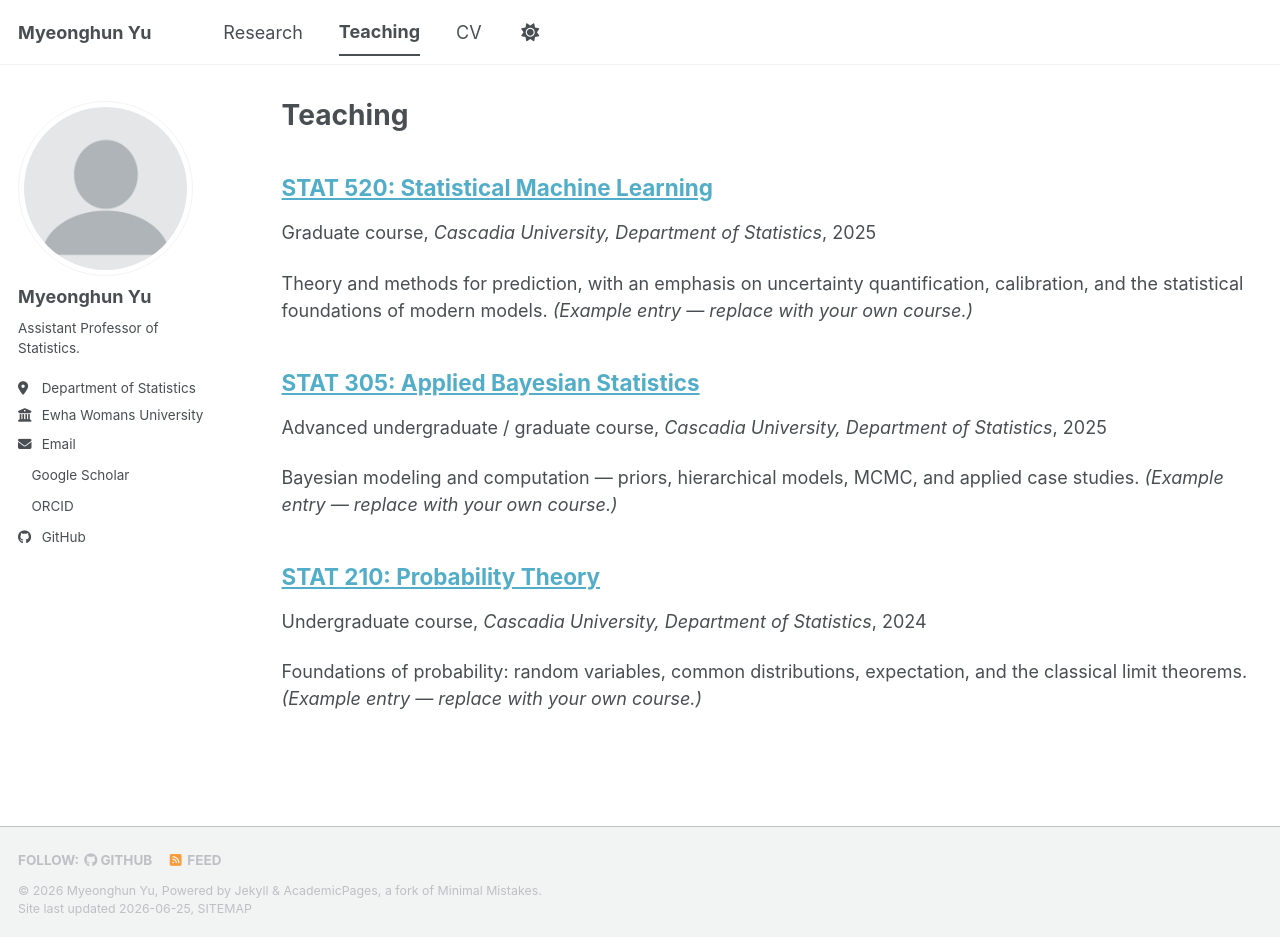
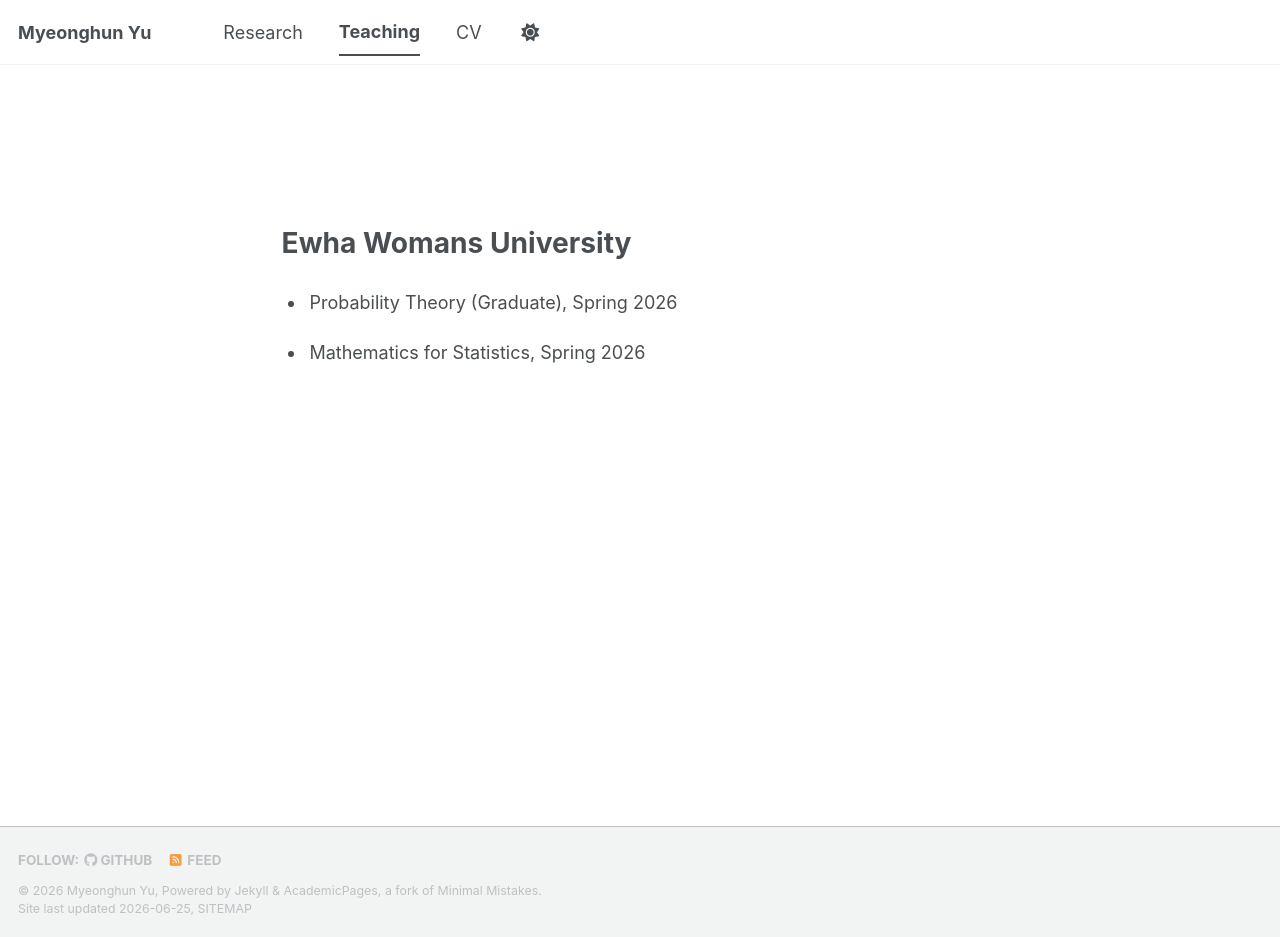
Before and after one commit to myeonghunyu/myeonghunyu.github.io, a Jekyll site: the page built from _pages/teaching.html, in a window 1280 px wide and 937 px high. Built offline with Jekyll 4.4.1, drawn with Linux system fonts in a browser that asks for light colours; a style sheet for code colours, icons or effects is not loaded.

Commit message:
Update homepage research and teaching pages

```diff
--- a/_data/research.yml
+++ b/_data/research.yml
@@ -1,9 +1,3 @@
-# Research page content.
-#
-# Use Markdown in author/text fields when helpful, for example:
-#   authors: "**Myeonghun Yu*** and Coauthor"
-# The star can mark the corresponding author.
-
 corresponding_note: "* indicates the corresponding author."
 
 publications:
--- /dev/null
+++ b/_data/teaching.yml
@@ -0,0 +1,8 @@
+groups:
+  - institution: "Ewha Womans University"
+    courses:
+      - title: "Probability Theory"
+        level: "Graduate"
+        terms: "Spring 2026"
+      - title: "Mathematics for Statistics"
+        terms: "Spring 2026"
--- a/_pages/teaching.html
+++ b/_pages/teaching.html
@@ -2,11 +2,24 @@
 layout: archive
 title: "Teaching"
 permalink: /teaching/
-author_profile: true
+author_profile: false
+hide_title: true
 ---
 
-{% include base_path %}
+{% assign teaching = site.data.teaching %}
 
-{% for post in site.teaching reversed %}
-  {% include archive-single.html %}
-{% endfor %}
+<div class="teaching-page">
+  {% for group in teaching.groups %}
+    <section class="teaching-section">
+      <h2>{{ group.institution }}</h2>
+
+      <ul class="teaching-list">
+        {% for course in group.courses %}
+          <li>
+            <span class="teaching-course">{{ course.title }}</span>{% if course.level %} <span class="teaching-level">({{ course.level }})</span>{% endif %}{% if course.terms %}, <span class="teaching-terms">{{ course.terms }}</span>{% endif %}
+          </li>
+        {% endfor %}
+      </ul>
+    </section>
+  {% endfor %}
+</div>
--- /dev/null
+++ b/_sass/layout/_teaching.scss
@@ -0,0 +1,33 @@
+/* ==========================================================================
+   TEACHING PAGE
+   ========================================================================== */
+
+.teaching-page {
+  margin-top: 7em;
+
+  .teaching-section {
+    margin-bottom: 3em;
+  }
+
+  h2 {
+    margin: 0 0 1em;
+    padding-bottom: 0;
+    border-bottom: 0;
+    color: var(--global-text-color);
+    font-family: $sans-serif;
+    font-size: $type-size-3;
+    line-height: 1.2;
+  }
+
+  .teaching-list {
+    margin: 0;
+    padding-left: 1.35em;
+
+    li {
+      margin-bottom: 1.25em;
+      padding-left: 0.2em;
+      font-size: $type-size-5;
+      line-height: 1.55;
+    }
+  }
+}
--- a/assets/css/main.scss
+++ b/assets/css/main.scss
@@ -36,5 +36,6 @@
     "layout/archive",
     "layout/sidebar",
     "layout/research",
+    "layout/teaching",
     "layout/json_cv"
 ;
```
